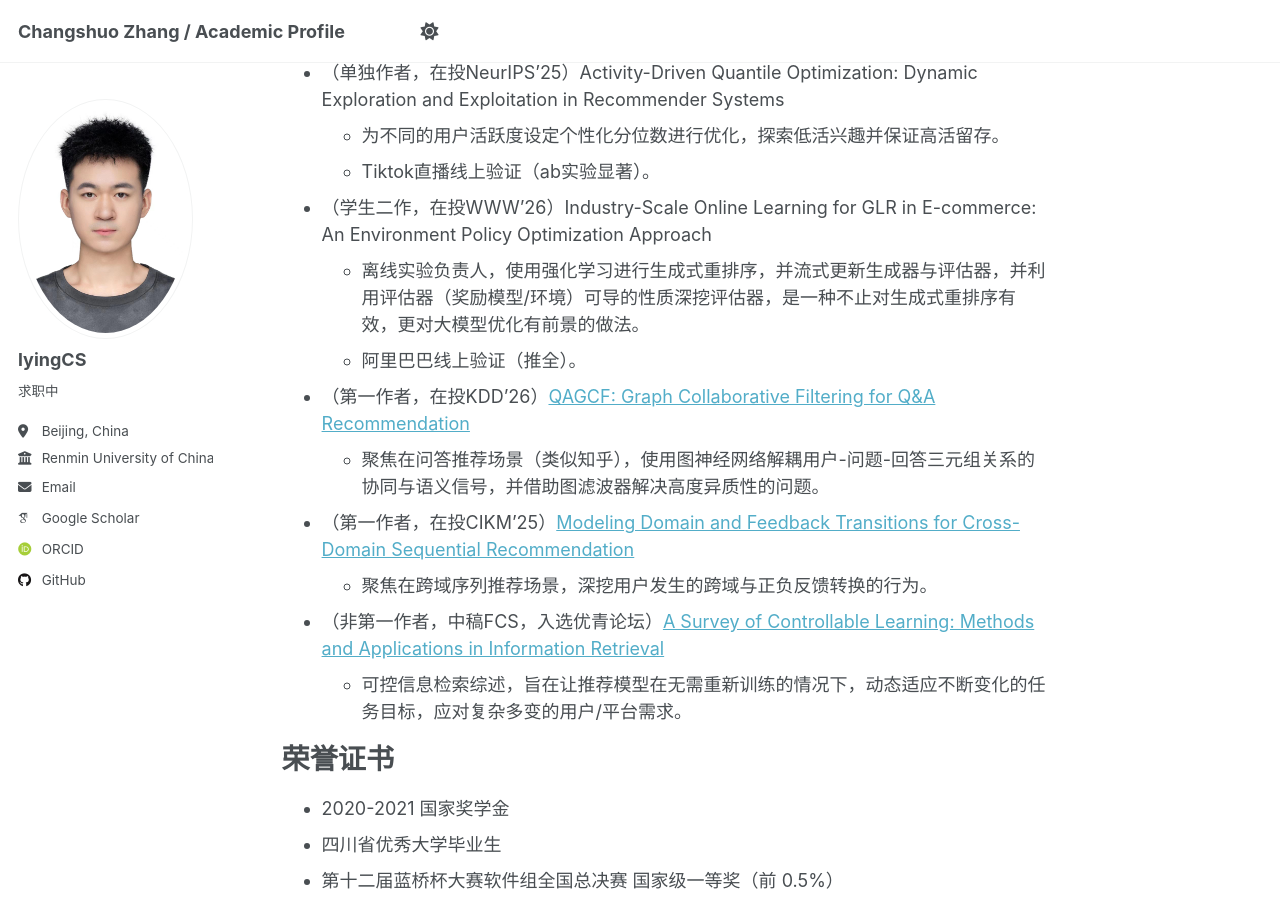
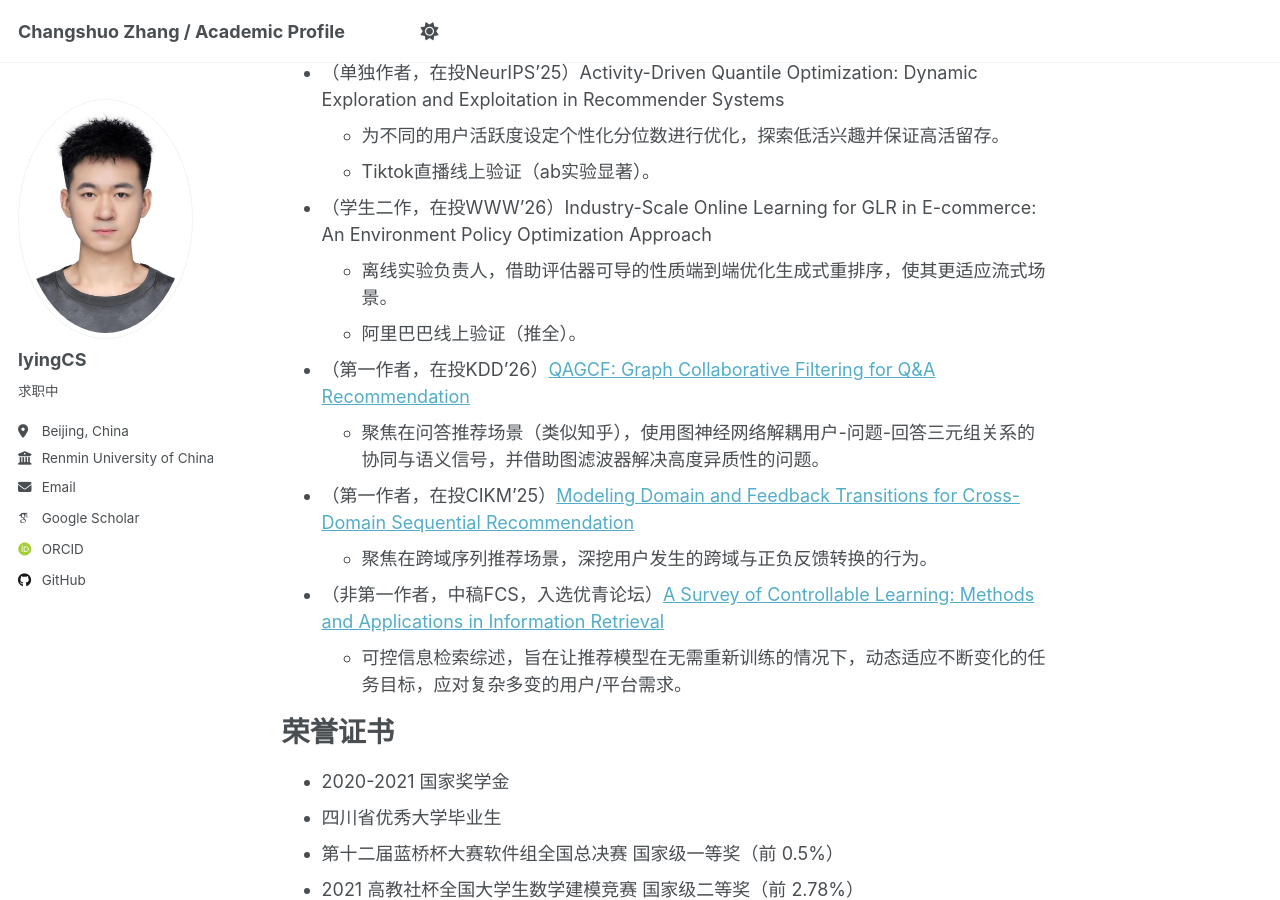
Before and after one commit to lyingCS/lyingCS.github.io, a Jekyll site: the page built from _pages/about.md, in a window 1280 px wide and 900 px high, scrolled down 2329 px. Built offline with Jekyll 4.4.1, drawn with Linux system fonts in a browser that asks for light colours; some web fonts are replaced; some of the changed text lies outside the part shown.

Commit message:
Update about.md

```diff
--- a/_pages/about.md
+++ b/_pages/about.md
@@ -30,7 +30,7 @@ redirect_from:
 + 奖励模型（时长预估模型）
   + _Provide a better reward!_
   + WWW + CIKM + n*LR
-+ 其他工作（图神经网络、大语言模型、序列推荐）
++ 其他工作（大语言模型、序列推荐、图神经网络）
   + EMNLP + RecSys + FCS + KDD[submitting] + CIKM[submitting] + AAAI[submitting]
 
 实习经历
@@ -74,7 +74,7 @@ redirect_from:
   + 为不同的用户活跃度设定个性化分位数进行优化，探索低活兴趣并保证高活留存。
   + Tiktok直播线上验证（ab实验显著）。
 + （学生二作，在投WWW'26）Industry-Scale Online Learning for GLR in E-commerce: An Environment Policy Optimization Approach
-  + 离线实验负责人，使用强化学习进行生成式重排序，并流式更新生成器与评估器，并利用评估器（奖励模型/环境）可导的性质深挖评估器，是一种不止对生成式重排序有效，更对大模型优化有前景的做法。
+  + 离线实验负责人，借助评估器可导的性质端到端优化生成式重排序，使其更适应流式场景。
   + 阿里巴巴线上验证（推全）。
 + （第一作者，在投KDD'26）[QAGCF: Graph Collaborative Filtering for Q&A Recommendation](https://arxiv.org/abs/2406.04828)
   + 聚焦在问答推荐场景（类似知乎），使用图神经网络解耦用户-问题-回答三元组关系的协同与语义信号，并借助图滤波器解决高度异质性的问题。
```
